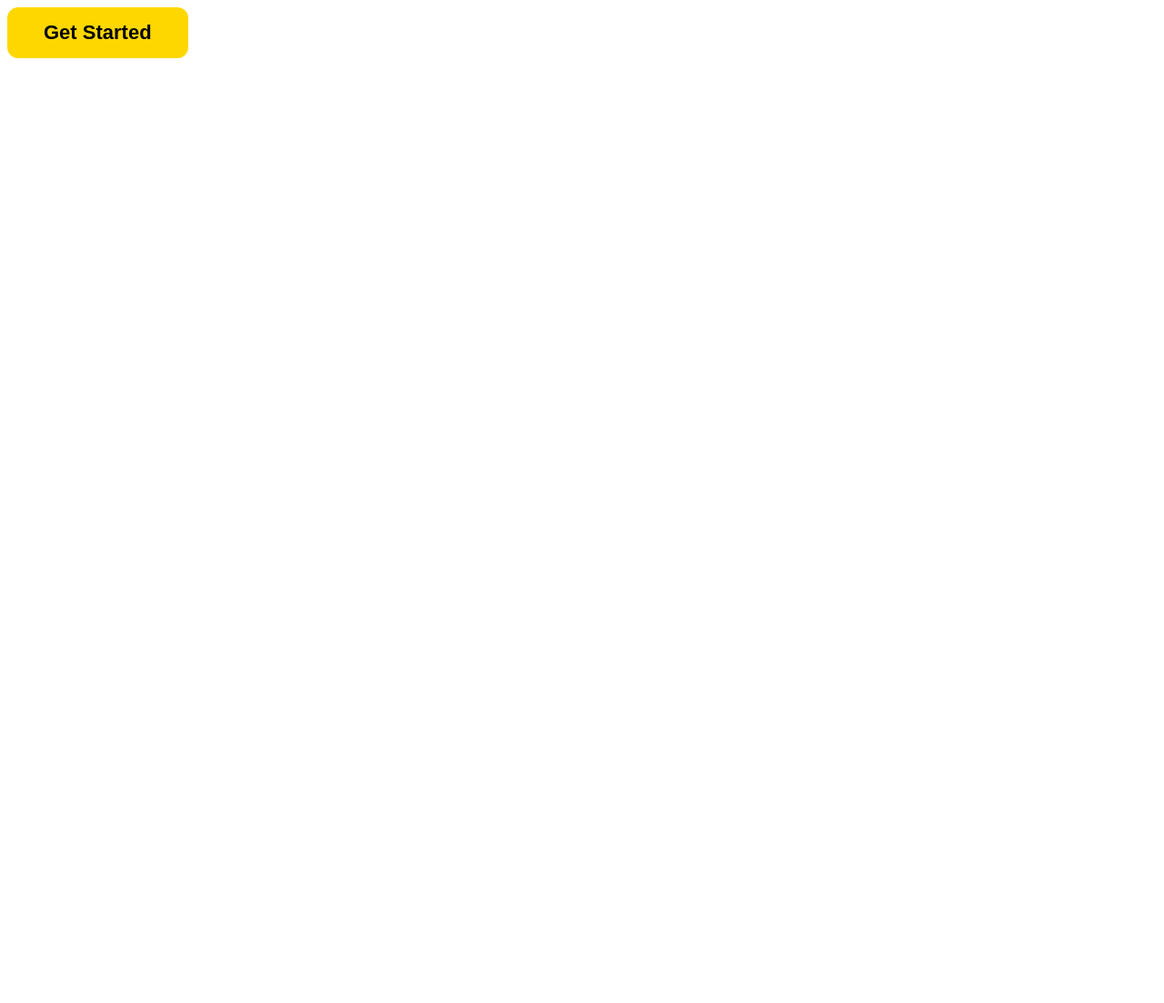
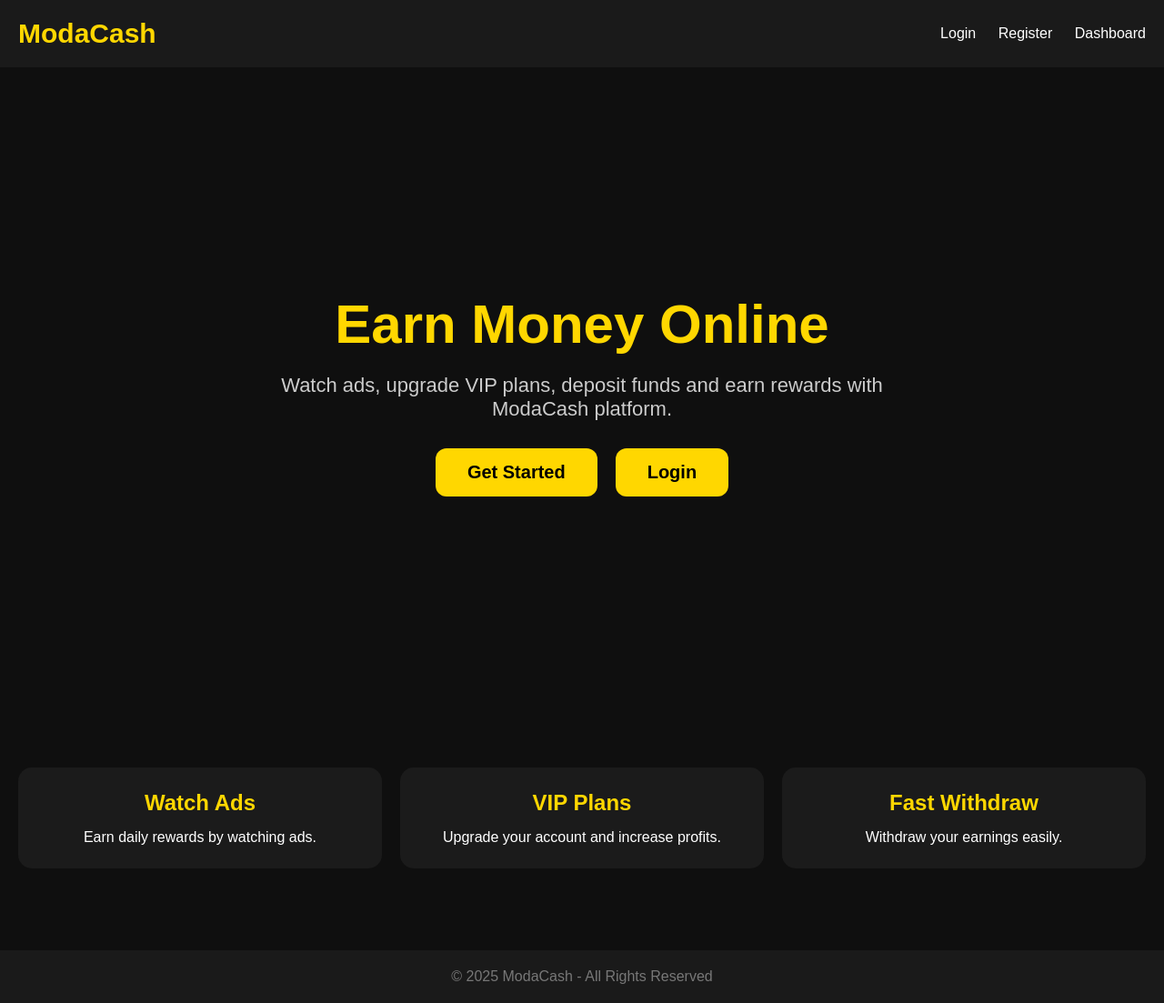
Before and after one commit to aac7c0781-hue/modacash, a plain HTML site: page index.html in a window 1280 px wide. Shown: the whole page at 91% size. Before the commit the page ends 800 px from the top, so only its background shows below. Drawn offline with Linux system fonts and the light colour scheme.

Commit message:
Update index.html

```diff
--- a/index.html
+++ b/index.html
@@ -1,14 +1,174 @@
-<a href="register.html">
-  <button style="
-    background: gold;
-    color: black;
-    padding: 15px 40px;
-    border: none;
-    border-radius: 12px;
-    font-size: 22px;
-    font-weight: bold;
-    cursor: pointer;
-  ">
-    Get Started
-  </button>
+<!DOCTYPE html>
+<html lang="en">
+<head>
+<meta charset="UTF-8">
+<meta name="viewport" content="width=device-width, initial-scale=1.0">
+<title>ModaCash</title>
+
+<style>
+
+*{
+margin:0;
+padding:0;
+box-sizing:border-box;
+font-family:Arial;
+}
+
+body{
+background:#0f0f0f;
+color:white;
+}
+
+.navbar{
+background:#1a1a1a;
+padding:20px;
+display:flex;
+justify-content:space-between;
+align-items:center;
+}
+
+.logo{
+font-size:30px;
+font-weight:bold;
+color:gold;
+}
+
+.nav-links a{
+color:white;
+text-decoration:none;
+margin-left:20px;
+}
+
+.hero{
+height:90vh;
+display:flex;
+justify-content:center;
+align-items:center;
+flex-direction:column;
+text-align:center;
+padding:20px;
+}
+
+.hero h1{
+font-size:60px;
+color:gold;
+margin-bottom:20px;
+}
+
+.hero p{
+font-size:22px;
+color:#ccc;
+margin-bottom:30px;
+max-width:700px;
+}
+
+.buttons{
+display:flex;
+gap:20px;
+flex-wrap:wrap;
+justify-content:center;
+}
+
+.btn{
+background:gold;
+color:black;
+padding:15px 35px;
+border-radius:12px;
+text-decoration:none;
+font-size:20px;
+font-weight:bold;
+}
+
+.features{
+padding:50px 20px;
+display:grid;
+grid-template-columns:repeat(auto-fit,minmax(250px,1fr));
+gap:20px;
+}
+
+.card{
+background:#1b1b1b;
+padding:25px;
+border-radius:15px;
+text-align:center;
+}
+
+.card h2{
+color:gold;
+margin-bottom:15px;
+}
+
+.footer{
+text-align:center;
+padding:20px;
+background:#1a1a1a;
+margin-top:40px;
+color:#777;
+}
+
+</style>
+</head>
+
+<body>
+
+<div class="navbar">
+
+<div class="logo">
+ModaCash
+</div>
+
+<div class="nav-links">
+<a href="login.html">Login</a>
+<a href="register.html">Register</a>
+<a href="dashboard.html">Dashboard</a>
+</div>
+
+</div>
+
+<div class="hero">
+
+<h1>Earn Money Online</h1>
+
+<p>
+Watch ads, upgrade VIP plans, deposit funds and earn rewards with ModaCash platform.
+</p>
+
+<div class="buttons">
+
+<a href="register.html" class="btn">
+Get Started
 </a>
+
+<a href="login.html" class="btn">
+Login
+</a>
+
+</div>
+
+</div>
+
+<div class="features">
+
+<div class="card">
+<h2>Watch Ads</h2>
+<p>Earn daily rewards by watching ads.</p>
+</div>
+
+<div class="card">
+<h2>VIP Plans</h2>
+<p>Upgrade your account and increase profits.</p>
+</div>
+
+<div class="card">
+<h2>Fast Withdraw</h2>
+<p>Withdraw your earnings easily.</p>
+</div>
+
+</div>
+
+<div class="footer">
+© 2025 ModaCash - All Rights Reserved
+</div>
+
+</body>
+</html>
```
